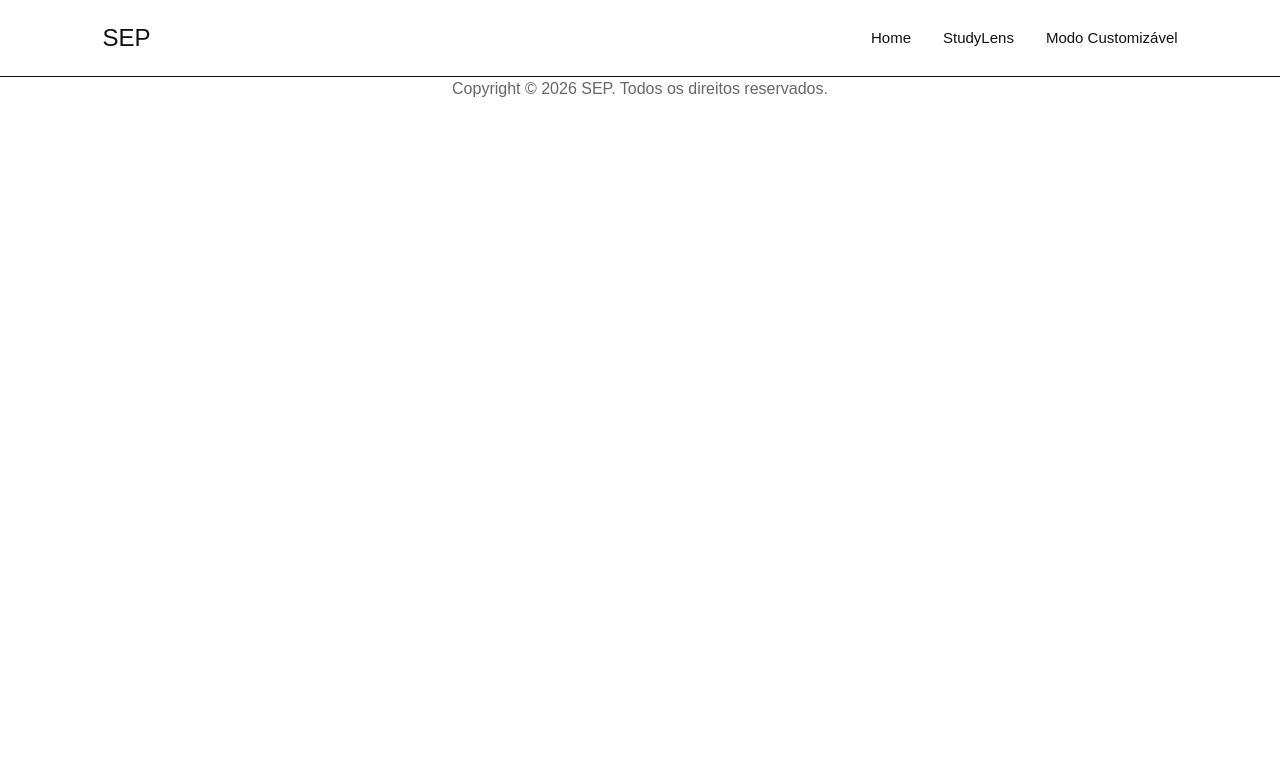
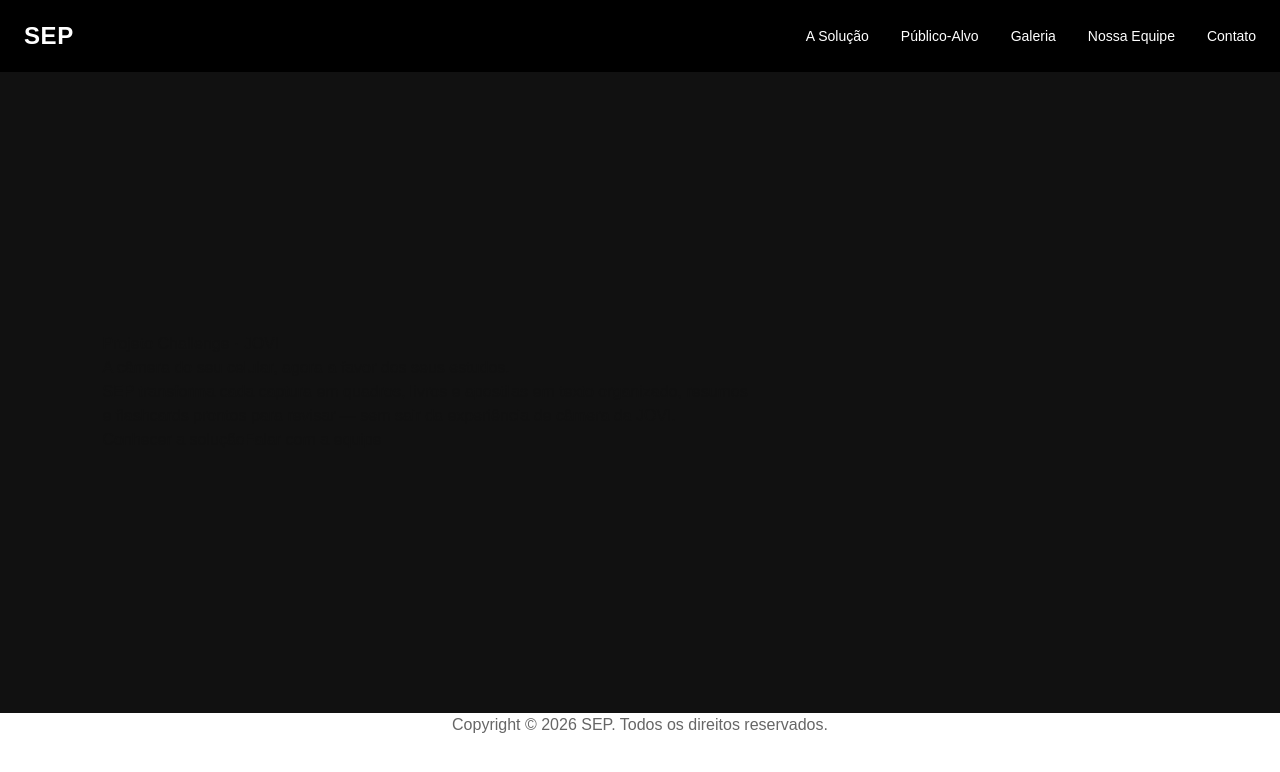
Before and after one commit to lucasknohara/SEP, a React (Vite) app: page /landing in a window 1280 px wide. Shown: the top 772 px of the page. Built offline with nearby package versions, Linux system fonts and the light colour scheme.

Commit message:
feat: adicionando Header a lading page e implementando menu mobile

```diff
--- a/src/App.jsx
+++ b/src/App.jsx
@@ -1,20 +1,20 @@
-import Header from "./components/Header/Header.jsx";
 import Home from "./pages/Home/Home.jsx";
 import Footer from "./components/Footer/Footer.jsx";
 import { BrowserRouter, Routes, Route } from "react-router-dom";
 import StudyLens from "./pages/StudyLens/StudyLens.jsx";
 import Custom from "./pages/Custom/Custom.jsx";
+import LandingPage from "./pages/LangingPage/LandingPage.jsx";
 
 function App() {
   return (
     <BrowserRouter>
-      <Header />
 
-      <Routes>
-        <Route path="/" element={<Home />} />
-        <Route path="/studylens" element={<StudyLens />} />
-        <Route path="/modocustomizavel" element={<Custom />} />
-      </Routes>
+        <Routes>
+            <Route path="/" element={<Home />} />
+            <Route path="/studylens" element={<StudyLens />} />
+            <Route path="/modocustomizavel" element={<Custom />} />
+            <Route path="/landing" element={<LandingPage />} />
+        </Routes>
 
       <Footer />
     </BrowserRouter>
--- a/src/components/Header/Header.css
+++ b/src/components/Header/Header.css
@@ -13,6 +13,7 @@
 .header h1 {
     margin: 0;
     font-size: 24px;
+    font-weight: bold;
 }
 
 .header nav {
--- /dev/null
+++ b/src/components/LandingPage/Header/Header.jsx
@@ -0,0 +1,79 @@
+import { useState } from "react";
+
+function HeaderLanding() {
+    const [menuAberto, setMenuAberto] = useState(false);
+
+    return (
+        <header className="bg-black text-white">
+            <nav className="mx-auto flex max-w-7xl items-center justify-between px-6 py-5">
+                <a href="#topo" className="text-2xl font-bold tracking-wide">
+                    SEP
+                </a>
+
+                <button
+                    className="flex flex-col gap-1.5 md:hidden"
+                    aria-label="Abrir menu"
+                    aria-expanded={menuAberto}
+                    aria-controls="menu-principal"
+                    onClick={() => setMenuAberto(!menuAberto)}
+                >
+                    <span className="h-0.5 w-6 bg-white"></span>
+                    <span className="h-0.5 w-6 bg-white"></span>
+                    <span className="h-0.5 w-6 bg-white"></span>
+                </button>
+
+                <ul
+                    className={`${menuAberto ? "flex" : "hidden"} flex-col gap-6 md:flex md:flex-row md:items-center md:gap-8`}
+                    id="menu-principal"
+                >
+                    <li>
+                        <a
+                            className="text-sm font-medium transition-opacity hover:opacity-70"
+                            href="#solucao"
+                        >
+                            A Solução
+                        </a>
+                    </li>
+
+                    <li>
+                        <a
+                            className="text-sm font-medium transition-opacity hover:opacity-70"
+                            href="#publico-alvo"
+                        >
+                            Público-Alvo
+                        </a>
+                    </li>
+
+                    <li>
+                        <a
+                            className="text-sm font-medium transition-opacity hover:opacity-70"
+                            href="#galeria"
+                        >
+                            Galeria
+                        </a>
+                    </li>
+
+                    <li>
+                        <a
+                            className="text-sm font-medium transition-opacity hover:opacity-70"
+                            href="#equipe"
+                        >
+                            Nossa Equipe
+                        </a>
+                    </li>
+
+                    <li>
+                        <a
+                            className="text-sm font-medium transition-opacity hover:opacity-70"
+                            href="#contato"
+                        >
+                            Contato
+                        </a>
+                    </li>
+                </ul>
+            </nav>
+        </header>
+    );
+}
+
+export default HeaderLanding;
--- /dev/null
+++ b/src/components/LandingPage/Hero/Hero.jsx
@@ -0,0 +1,28 @@
+function HeroLading() {
+    return (
+        <section className="hero" aria-labelledby="hero-titulo">
+            <div className="hero-conteudo">
+                <p className="hero-eyebrow">Projeto Challenge · JOVI</p>
+                <h1 id="hero-titulo">
+                    A câmera do seu celular, agora a favor dos seus estudos.
+                </h1>
+
+                <p className="hero-texto">
+                    SEP transforma cada captura em quadros, livros e apostilas em texto organizado, resumos e flashcards prontos para revisar — sem sair da experiência de câmera da JOVI.
+                </p>
+
+                <div className="hero-acoes">
+                    <a href="#solucao" className="botao botao-primario">
+                        Conhecer a solução
+                    </a>
+
+                    <a href="#contato" className="botao botao-secundario">
+                        Falar com a equipe
+                    </a>
+                </div>
+            </div>
+        </section>
+    );
+}
+
+export default HeroLading;
--- a/src/pages/Custom/Custom.jsx
+++ b/src/pages/Custom/Custom.jsx
@@ -1,10 +1,13 @@
 import CustomImg from "../../assets/ModoCustomizavel.png";
 import CustomModeForm from "../../components/CustomModeForm/CustomModeForm.jsx";
+import Header from "../../components/Header/Header.jsx";
 import "./Custom.css";
 
 function Custom() {
     return (
         <main className="custom-page">
+            <Header />
+
             <section className="custom-hero">
                 <div>
                     <span>MODO CUSTOMIZÁVEL</span>
--- a/src/pages/Home/Home.jsx
+++ b/src/pages/Home/Home.jsx
@@ -3,11 +3,14 @@ import ModeSection from "../../components/ModeSection/ModeSection.jsx";
 import HowItWorks from "../../components/HowItWorks/HowItWorks.jsx";
 import FeatureCard from "../../components/FeatureCard/FeatureCard.jsx";
 import StatCardSection from "../../components/StatCardSection/StatCardSection.jsx";
+import Header from "../../components/Header/Header.jsx";
 import "./Home.css";
 
 function Home() {
     return (
         <main>
+            <Header />
+
             <Hero title="A CÂMERA QUE ENTENDE O QUE VOCÊ ESTÁ APRENDENDO." subtitle="Transforme suas capturas em conhecimento organizado com IA." />
 
             <ModeSection />
--- /dev/null
+++ b/src/pages/LangingPage/LandingPage.jsx
@@ -0,0 +1,13 @@
+import HeroLanding from "../../components/LandingPage/Hero/Hero.jsx";
+import HeaderLanding from "../../components/LandingPage/Header/Header.jsx";
+
+function LandingPage() {
+    return (
+        <>
+            <HeaderLanding />
+            <HeroLanding />
+        </>
+    );
+}
+
+export default LandingPage;
--- a/src/pages/StudyLens/StudyLens.jsx
+++ b/src/pages/StudyLens/StudyLens.jsx
@@ -1,10 +1,14 @@
 import StudyLensImg from "../../assets/ModoEstudante.png";
 import HowStudyLensWorks from "../../components/HowStudyLensWorks/HowStudyLensWorks.jsx";
 import IAActions from "../../components/IAActions/IAActions.jsx";
+import Header from "../../components/Header/Header.jsx";
 import "./StudyLens.css";
 
 function StudyLens() {
     return (
+    <>
+        <Header />
+
         <main className="studylens-page">
             <section className="studylens-hero">
                 <div>
@@ -12,7 +16,6 @@ function StudyLens() {
                     <h1>TRANSFORME SUAS CAPTURAS EM CONHECIMENTO.</h1>
                     <p>Uma experiência de câmera pensada para estudantes, capaz de transformar imagens em materiais de estudo.</p>
                 </div>
-
                 <div>
                     <img src={StudyLensImg} alt="Tela do StudyLens" />
                 </div>
@@ -22,6 +25,7 @@ function StudyLens() {
 
             <IAActions />
         </main>
+    </>
     );
 }
 
```
